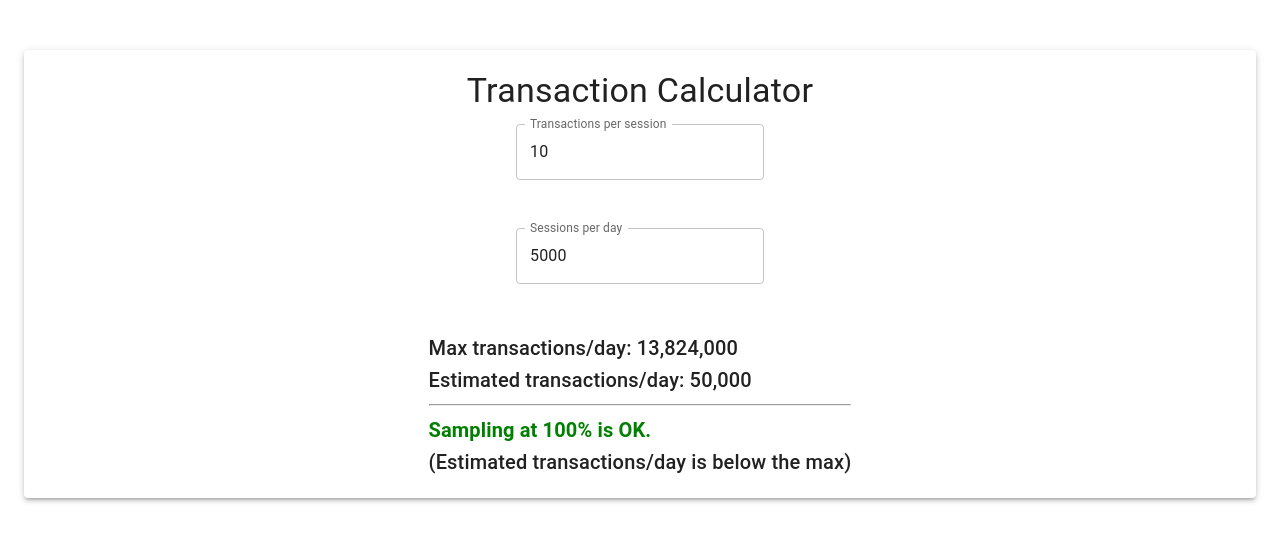
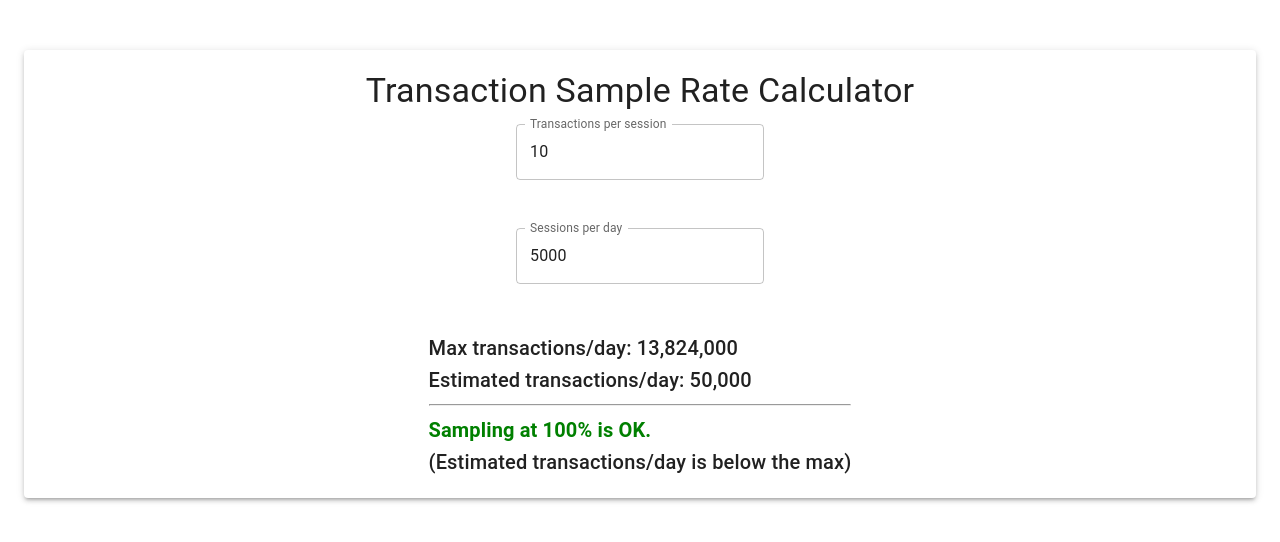
Before and after one commit to cstavitsky/sample-rate-calculator, a React (Create React App) app: page / in a window 1280 px wide. Shown: the top 542 px of the page. Built offline with nearby package versions, Linux system fonts and the light colour scheme.

Commit message:
transaction samplerate calculator

```diff
--- a/src/App.js
+++ b/src/App.js
@@ -67,7 +67,7 @@ function App() {
       <Paper elevation={3} style={{ padding: "20px" }}>
         <Box textAlign="center">
           <Typography variant="h4" gutterBottom>
-            Transaction Calculator
+            Transaction Sample Rate Calculator
           </Typography>
         </Box>
 
```
